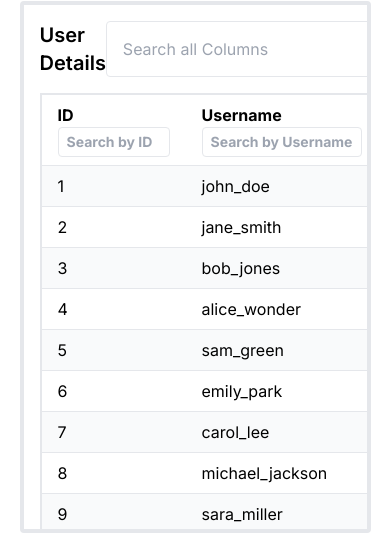
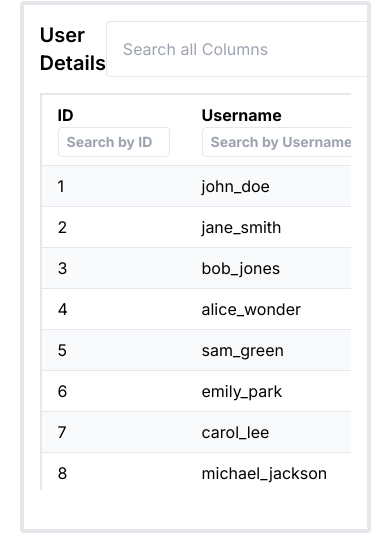
Before and after one commit to Avni17/gne_assignment, a Next.js app: page / in a window 390 px wide. Shown: the part 195-735 px from the top of the page. Built offline with nearby package versions, Linux system fonts and the light colour scheme.

Commit message:
minor tablet scroll fixes

```diff
--- a/app/page.js
+++ b/app/page.js
@@ -67,7 +67,7 @@ export default function Home() {
             </button>
           </nav>
         </header>
-        <main className={`p-4 ml-auto mb-2 mr-auto lg:ml-6 lg:mr-4 mt-4 border-4 rounded overflow-auto scroll-container h-[63vh] sm:h-[70vh] ${activeTab === 'userDetails' ? 'w-[90vw] lg:w-fit' : 'w-auto'}`} >
+        <main className={`p-4 ml-auto mb-2 mr-auto lg:ml-6 lg:mr-4 mt-4 border-4 rounded overflow-hidden h-[63vh] sm:h-[70vh] ${activeTab === 'userDetails' ? 'w-[90vw] lg:w-fit' : 'w-auto'}`} >
           {activeTab === 'userDetails' ? <UserDetails /> : <AccountCreation />}
         </main>
 
--- a/app/user-details/UserTable.js
+++ b/app/user-details/UserTable.js
@@ -62,7 +62,7 @@ const UserDetails = () => {
                 {/* Pass selectedRow to the Report component */}
                 {selectedRow && <Report selectedRow={selectedRow} />}
             </Modal>
-            <div>
+            <div className='overflow-auto scroll-container h-[47vh] sm:h-[57vh]'>
                 <table className="border-2 rounded border-gray-200 bg-white" >
                     <thead className="">
                         <tr>
```
